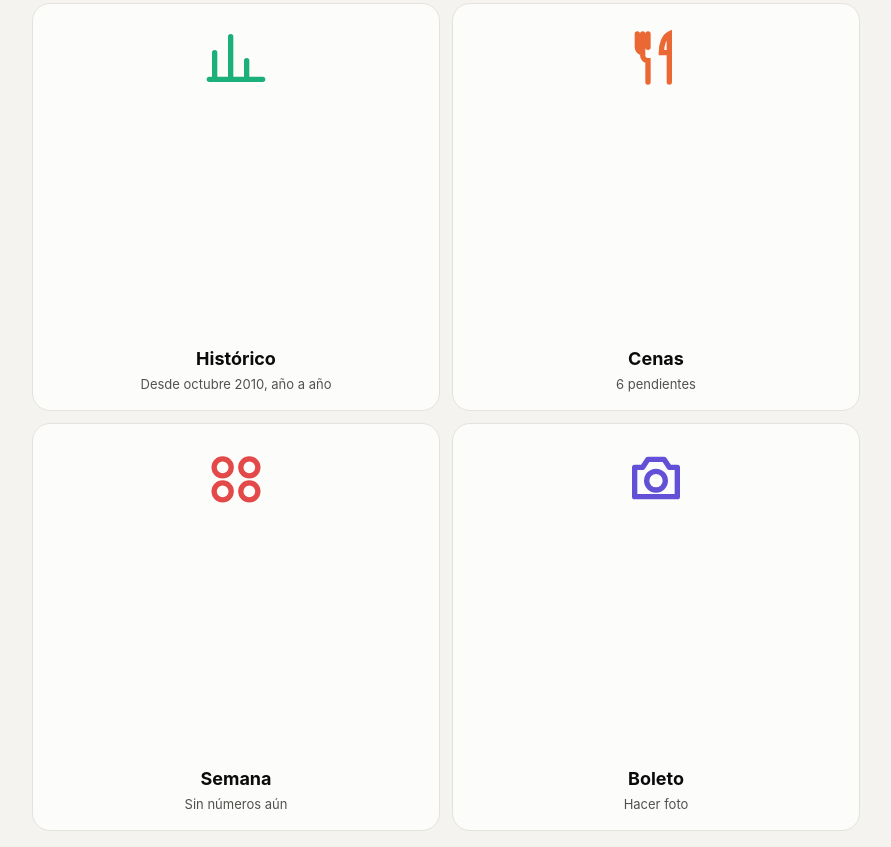
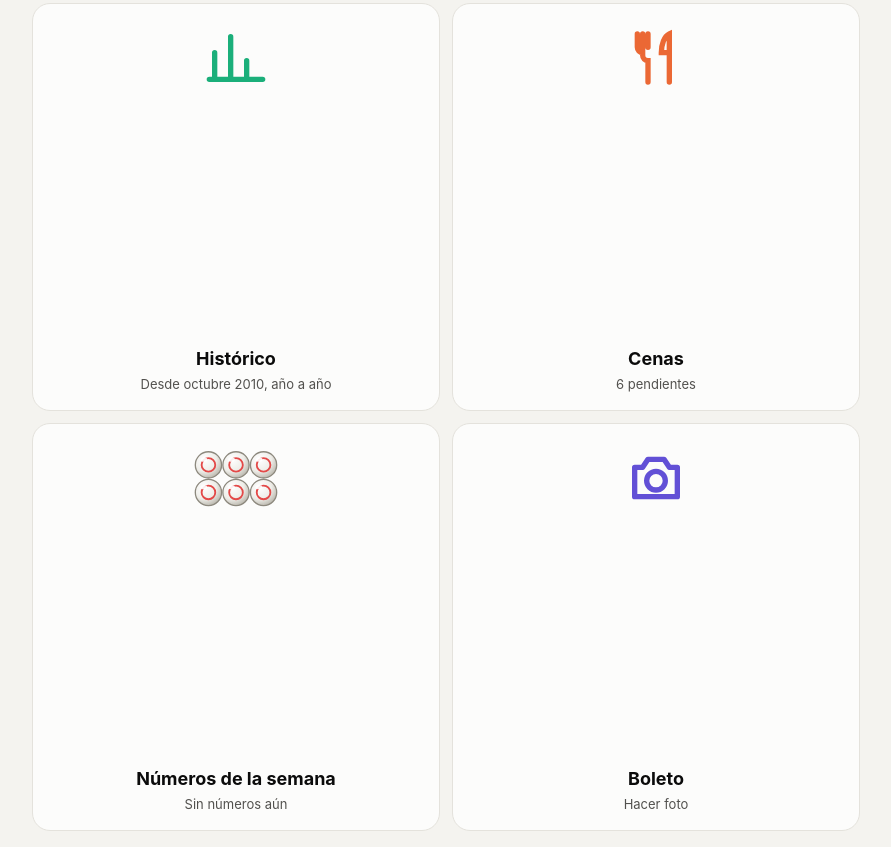
Before and after one commit to RICHARDINSNET/loto, a plain HTML site: page index.html in a window 1280 px wide. Shown: the part 437-1284 px from the top of the page, without its empty margins (194-1085 px from the left). Drawn offline with Linux system fonts and the light colour scheme.

Commit message:
Icono de 6 bolas y título Números de la semana

```diff
--- a/index.html
+++ b/index.html
@@ -7,7 +7,7 @@
 <meta name="apple-mobile-web-app-capable" content="yes">
 <meta name="apple-mobile-web-app-title" content="Loto Egipto">
 <title>Loto Egipto</title>
-<meta name="loto-version" content="1794772064">
+<meta name="loto-version" content="1794772394">
 <link rel="manifest" href="manifest.json?v=11">
 <link rel="apple-touch-icon" href="apple-touch-icon.png?v=11">
 <link rel="icon" href="icon-192.png?v=11">
@@ -53,7 +53,7 @@ body.sub .brand span{display:none}
 .sq .t{font-size:18px;font-weight:700}
 .sq .d{font-size:13px;color:var(--text2);margin-top:4px;line-height:1.35}
 .sq.k5 svg{color:#6250d6}
-.sq.k6 svg{color:#e34948}
+.sq.k6 svg{color:#e34948;width:84px}
 .nb.rein{background:radial-gradient(circle at 35% 30%,#fff3c4,#f5c518 70%,#c99a00);border-color:#c99a00}
 .sq.wide{grid-column:1/-1;aspect-ratio:auto;flex-direction:row;justify-content:center;gap:16px;padding:18px}
 .sq.wide>div{width:auto;text-align:left}
@@ -499,7 +499,7 @@ function renderInicio(){
     mes:'<svg viewBox="0 0 24 24" fill="none" stroke="currentColor" stroke-width="2" stroke-linecap="round"><rect x="3" y="5" width="18" height="16" rx="3"/><path d="M3 10h18M8 3v4M16 3v4"/></svg>',
     clasif:'<svg viewBox="0 0 24 24" fill="none" stroke="currentColor" stroke-width="2" stroke-linecap="round"><path d="M8 21h8M12 17v4M7 4h10v5a5 5 0 0 1-10 0z"/><path d="M7 6H4a3 3 0 0 0 3 4M17 6h3a3 3 0 0 1-3 4"/></svg>',
     hist:'<svg viewBox="0 0 24 24" fill="none" stroke="currentColor" stroke-width="2" stroke-linecap="round"><path d="M4 20V10M10 20V4M16 20v-7M22 20H2"/></svg>',
-    semana:'<svg viewBox="0 0 24 24" fill="none" stroke="currentColor" stroke-width="2" stroke-linecap="round"><circle cx="7" cy="8" r="3.2"/><circle cx="17" cy="8" r="3.2"/><circle cx="7" cy="17" r="3.2"/><circle cx="17" cy="17" r="3.2"/></svg>',
+    semana:'<svg viewBox="0 0 32 22"><defs><radialGradient id="bg6" cx="35%" cy="30%" r="75%"><stop offset="0" stop-color="#fff"/><stop offset=".6" stop-color="#eeede8"/><stop offset="1" stop-color="#b9b6ac"/></radialGradient></defs>'+[[5.5,6],[16,6],[26.5,6],[5.5,16.5],[16,16.5],[26.5,16.5]].map(([x,y])=>`<circle cx="${x}" cy="${y}" r="5" fill="url(#bg6)" stroke="#8d897e" stroke-width=".5"/><circle cx="${x}" cy="${y}" r="2.6" fill="none" stroke="#e34948" stroke-width=".7"/><ellipse cx="${x-1.7}" cy="${y-2}" rx="1.3" ry=".8" fill="#fff" opacity=".9"/>`).join('')+'</svg>',
     boleto:'<svg viewBox="0 0 24 24" fill="none" stroke="currentColor" stroke-width="2" stroke-linecap="round" stroke-linejoin="round"><path d="M4 8h3l2-3h6l2 3h3v11H4z"/><circle cx="12" cy="13" r="3.5"/></svg>',
     cenas:'<svg viewBox="0 0 24 24" fill="none" stroke="currentColor" stroke-width="2" stroke-linecap="round"><path d="M7 3v8a2 2 0 0 0 2 2v8M5 3v5a2 2 0 0 0 2 2M9 3v5M17 21V3c-2 1-3 4-3 7h3"/></svg>'};
   $('#v-inicio').innerHTML=`<div class="grid">
@@ -507,7 +507,7 @@ function renderInicio(){
     <button class="sq k2" data-go="clasif">${ic.clasif}<div><div class="t">Clasificación</div><div class="d">Menos cenas pagadas: ${lider.map(i=>P[i]).join(' y ')}</div></div></button>
     <button class="sq k3" data-go="hist">${ic.hist}<div><div class="t">Histórico</div><div class="d">Desde ${MES[meses[0].m-1].toLowerCase()} ${meses[0].y}, año a año</div></div></button>
     <button class="sq k4" data-go="cenas">${ic.cenas}<div><div class="t">Cenas</div><div class="d">${pend.length?pend.length+' pendientes':'Ninguna pendiente'}</div></div></button>
-    <button class="sq k6" data-go="semana">${ic.semana}<div><div class="t">Semana</div><div class="d">${(()=>{const b=curBol();return b&&b.apuestas.length?`${b.apuestas.length} apuesta${b.apuestas.length>1?'s':''}${b.reintegro!=null?' · R '+b.reintegro:''}`:'Sin números aún'})()}</div></div></button>
+    <button class="sq k6" data-go="semana">${ic.semana}<div><div class="t">Números de la semana</div><div class="d">${(()=>{const b=curBol();return b&&b.apuestas.length?`${b.apuestas.length} apuesta${b.apuestas.length>1?'s':''}${b.reintegro!=null?' · R '+b.reintegro:''}`:'Sin números aún'})()}</div></div></button>
     <button class="sq k5" data-go="boleto">${ic.boleto}<div><div class="t">Boleto</div><div class="d">Hacer foto</div></div></button>
   </div>`;
   document.querySelectorAll('[data-go]').forEach(b=>b.onclick=()=>{location.hash=b.dataset.go});
```
